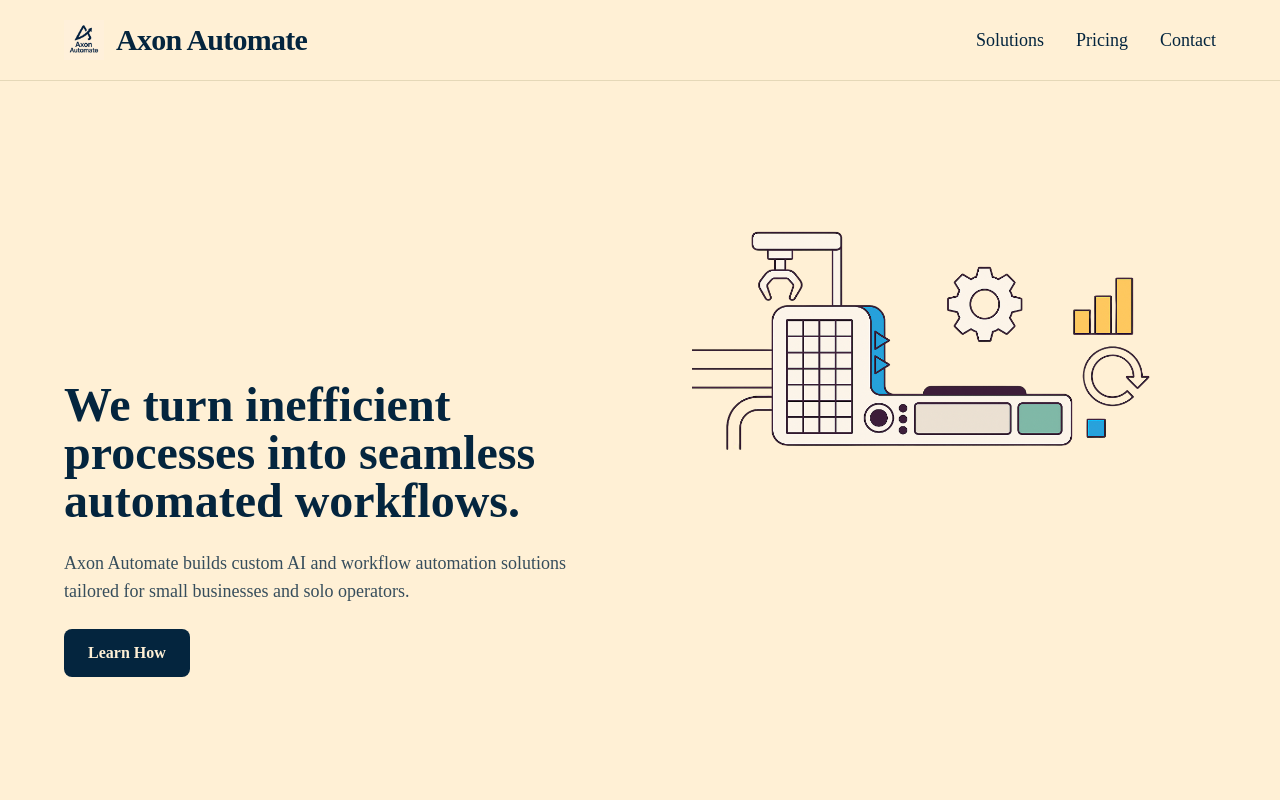
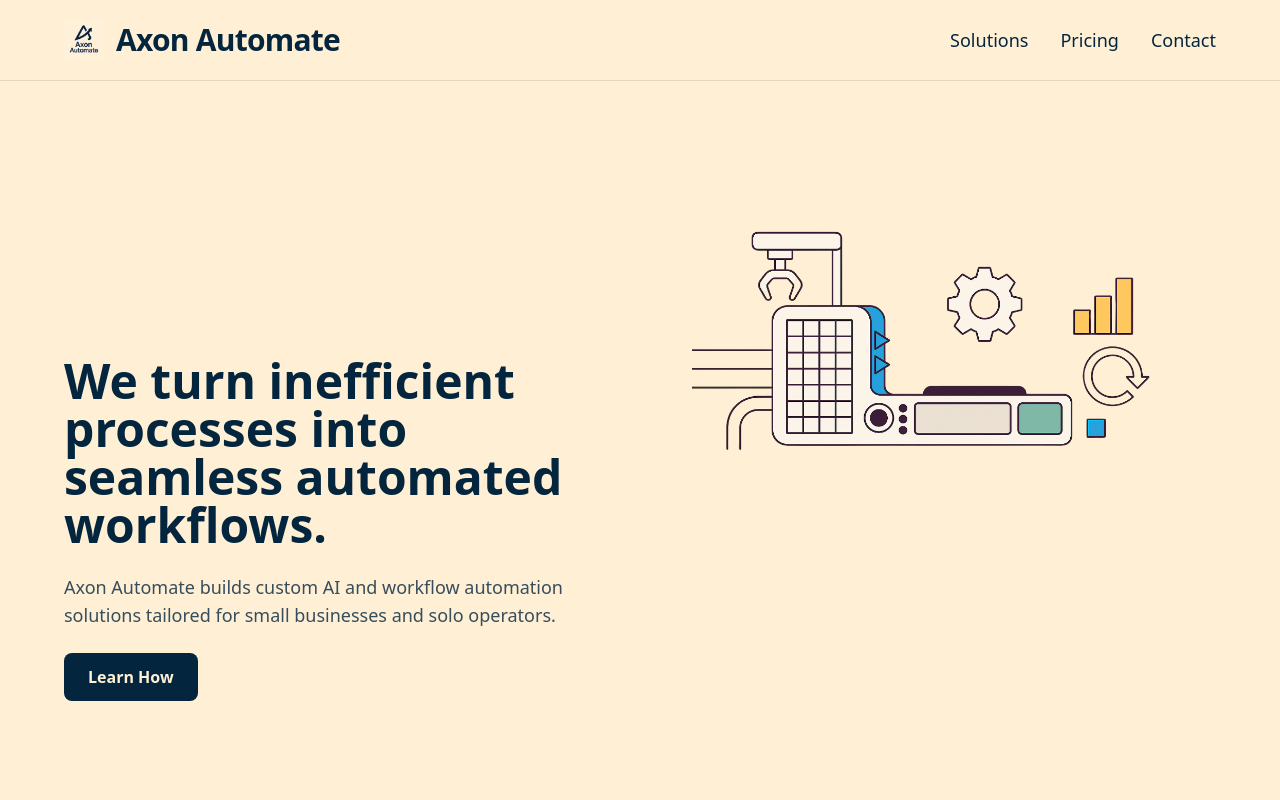
Before and after one commit to trimdex445/axon-automate, a Next.js app: page / in a window 1280 px wide. Shown: the top 800 px of the page. Built offline with nearby package versions, Linux system fonts and the light colour scheme.

Commit message:
Switched to Funnel Display as global font

```diff
--- a/pages/index.tsx
+++ b/pages/index.tsx
@@ -23,7 +23,7 @@ export default function Home() {
             Learn How
           </a>
         </div>
-        <div className="relative -top-40 -right-8 scale-250">
+        <div className="relative -top-40 -right-8 scale-800">
           <Image
               src="/assets/bg/assets2Ftask_01jt5j0nnhfvtrzkbt9vff57422F1746090928_img_0.png"
               alt="Automation Machine"
--- a/styles/global.css
+++ b/styles/global.css
@@ -1,8 +1,9 @@
 @tailwind base;
 @tailwind components;
 @tailwind utilities;
+@import url('https://fonts.googleapis.com/css2?family=Funnel+Display:wght@300..800&display=swap');
 
 body {
-  @apply font-serif bg-axon-background text-axon-text;
+  @apply font-sans bg-axon-background text-axon-text;
   scroll-behavior: smooth;
 }
```
